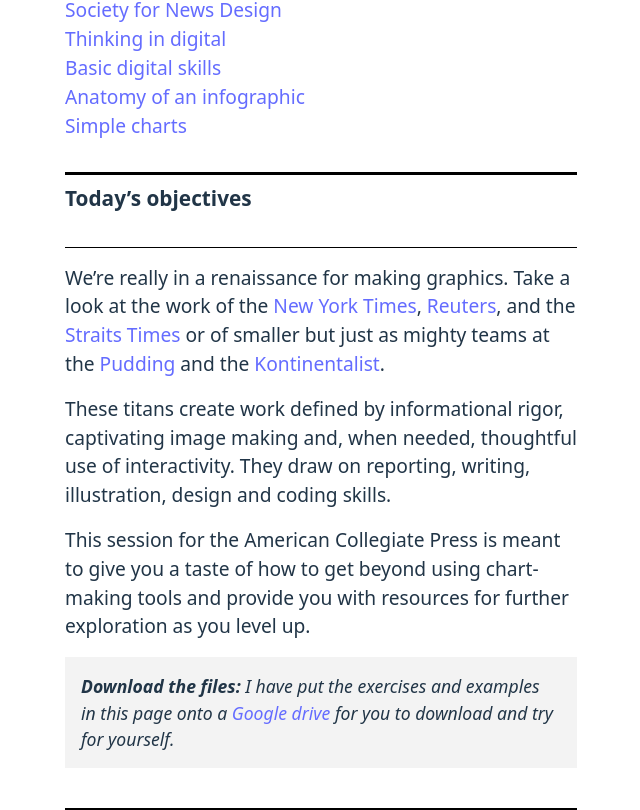
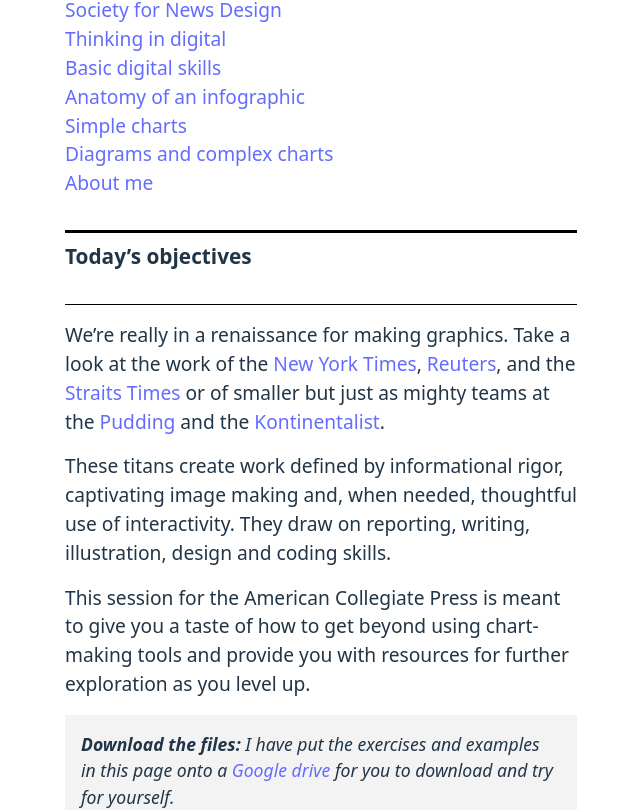
Before and after one commit to alexkfong/mobile-graphics, a React (Vite) app: page / in a window 1280 px wide. Shown: the part 897-1707 px from the top of the page, without its empty margins (319-959 px from the left). Built offline with nearby package versions, Linux system fonts and the light colour scheme.

Commit message:
Fix styles and finish table of contents

```diff
--- a/src/App.jsx
+++ b/src/App.jsx
@@ -108,6 +108,12 @@
           </li>
           <li>
             <a href='#simple_charts'>Simple charts</a>
+          </li>
+          <li>
+            <a href='#complex'>Diagrams and complex charts</a>
+          </li>
+          <li>
+            <a href='#about'>About me</a>
           </li>
         </ul>
       </nav>
@@ -650,7 +656,7 @@
             <li>Check that your annotations work on mobile and desktop.</li>
           </ol>
         </section>
-        <section className='mb-xl'>
+        <section id='complex' className='mb-xl'>
           <header>
             <h3 className={`subhead mb-xs`}>Diagrams and complex charts</h3>
           </header>
@@ -880,19 +886,19 @@
           </p>
         </section>
       </article>
-      <footer className='mb-xl'>
+      <footer id='about' className='mb-xl'>
         <header>
           <h3 className={`subhead mb-xs`}>About me</h3>
+        </header>
         <p>
           I’m the creative director of the San Francisco Chronicle, where I
-            oversee design and help lead graphics and development. I am also
-            vice president of the Society for News Design, a trade organization
-            for journalists who specialize in visual storytelling and news
-            design.
+          oversee design and help lead graphics and development. I am also vice
+          president of the Society for News Design, a trade organization for
+          journalists who specialize in visual storytelling and news design.
         </p>
         <p>
-            I hate slide decks and had way more fun designing and coding this
-            from scratch to double as my presentation deck and a handout.
+          I hate slide decks and had way more fun designing and coding this from
+          scratch to double as my presentation deck and a handout.
         </p>
         <h4>
           <span>How to get in touch</span>
@@ -915,7 +921,6 @@
             </a>
           </li>
         </ul>
-        </header>
       </footer>
     </>
   );
--- a/src/styles/styles.less
+++ b/src/styles/styles.less
@@ -165,6 +165,10 @@
   font-size: 1.2rem;
 }
 
+footer li {
+  margin-bottom: 0;
+}
+
 p,
 h4 {
   font-size: 1.2rem;
```
Lines whose indentation alone changed are shown as unchanged.
